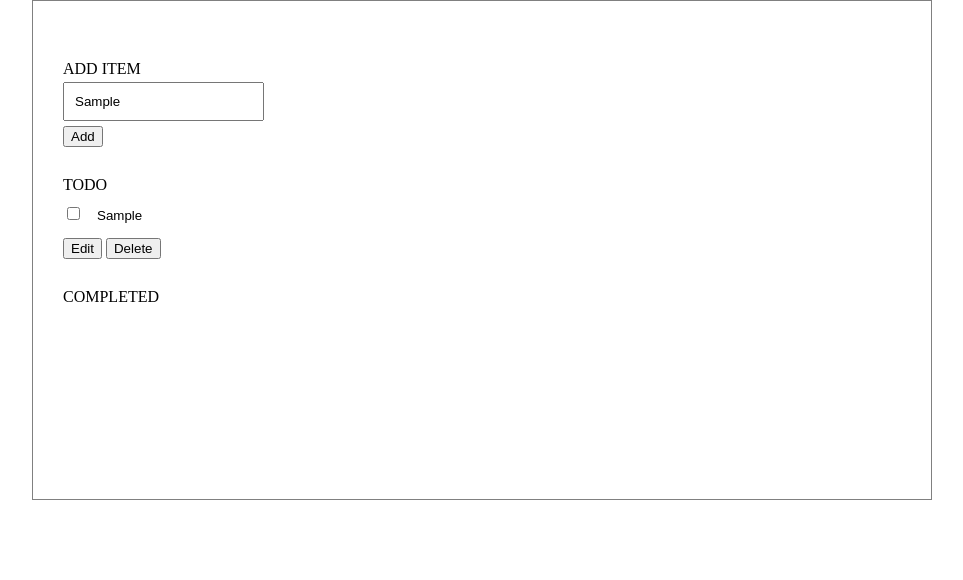
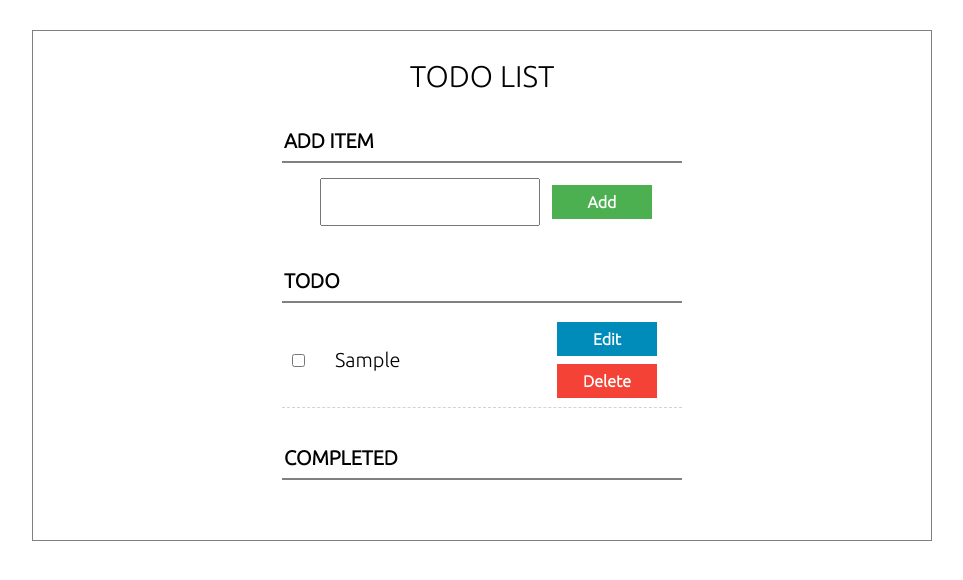
Before and after one commit to stuuuuu/todolist, a plain HTML site: page index.html in a window 1280 px wide. Both pictures are taken after typing "Sample" into the empty fields and a click on the button "Add". Shown: the whole page, without its empty margins (158-1121 px from the left). Drawn offline with Linux system fonts and the light colour scheme.

Commit message:
completed all functions and cleaned all other styling

```diff
--- a/css/style.css
+++ b/css/style.css
@@ -1,10 +1,16 @@
 @import url(reset.css);
 
-*{
+* {
     box-sizing: border-box;
+    font-family: "Ubuntu", sans-serif !important;
 }
 
-.container{
+h1 {
+    font-size: 30px;
+    text-align: center;
+}
+
+.container {
     display: block;
     position: relative;
     width: 100%;
@@ -12,7 +18,14 @@
     min-height: 100vh;
 }
 
-.wrapper{
+.main {
+    display: block;
+    position: relative;
+    margin: auto;
+    max-width: 400px;
+}
+
+.wrapper {
     display: block;
     position: relative;
     margin: auto;
@@ -21,28 +34,90 @@
     border: 1px solid gray;
     height: 100%;
     padding: 30px;
+    margin-top: 30px;
 }
 
-section{
+section {
     display: block;
     position: relative;
     margin: 30px 0px;
 }
 
-h3{
+h3 {
     text-transform: uppercase;
 }
 
-input{
+input {
     padding: 10px;
-    margin-top: 5px;
-    margin-bottom: 5px;
+    margin: 5px 10px;
+    font-size: 20px;
+    max-width: 220px;
 }
 
-input[id*=list-inp-]{
-    border:none;
+input[id*="inp-list-"] {
+    border: none;
 }
 
-.no-pointer-events{
+.no-pointer-events {
     pointer-events: none;
 }
+
+.done {
+    text-decoration: line-through;
+}
+
+div[class*="title"] {
+    padding: 10px 2px;
+    border-bottom: 2px solid gray;
+    font-weight: bold;
+    margin-bottom: 10px;
+    font-size: 20px;
+}
+
+button[class*="btn"] {
+    font-weight: bold;
+}
+
+button {
+    border: none;
+    color: white;
+    padding: 8px 0px;
+    text-align: center;
+    text-decoration: none;
+    display: inline-block;
+    font-size: 16px;
+    margin: 4px 2px;
+    cursor: pointer;
+    width: 100px;
+}
+
+.btn-add {
+    background-color: #4caf50;
+}
+.btn-edit {
+    background-color: #008cba;
+}
+.btn-delete {
+    background-color: #f44336;
+}
+
+.add-input,
+.list,
+div[class*="list-inp"] {
+    display: flex;
+    justify-content: center;
+    align-items: center;
+}
+
+div[class*="list-inp"] > input:first-child {
+    flex: 0.4;
+}
+
+div[class*="list-inp"] > input:last-child {
+    flex: 2;
+}
+
+.list {
+    border-bottom: 1px dashed lightgrey;
+    padding: 5px 0px;
+}
--- a/index.html
+++ b/index.html
@@ -11,6 +11,12 @@
         <meta name="description" content="" />
         <meta name="viewport" content="width=device-width, initial-scale=1" />
         <link rel="stylesheet" href="css/style.css" />
+        <link rel="preconnect" href="https://fonts.googleapis.com" />
+        <link rel="preconnect" href="https://fonts.gstatic.com" crossorigin />
+        <link
+            href="https://fonts.googleapis.com/css2?family=Ubuntu:wght@300&display=swap"
+            rel="stylesheet"
+        />
     </head>
     <body>
         <!--[if lt IE 7]>
@@ -21,29 +27,33 @@
         <![endif]-->
         <div class="container">
             <div class="wrapper">
+                <h1>TODO LIST</h1>
                 <div class="main">
                     <section class="add-item">
                         <div class="add-title">
                             <h3>Add ITEM</h3>
                         </div>
                         <div class="add-input">
-                            <input type="text" class="inp" id="inp-add"/><br />
-                            <button class="btn btn-add" onclick="fnc_todo.add()">Add</button>
+                            <input type="text" class="inp" id="inp-add" /><br />
+                            <button
+                                class="btn btn-add"
+                                onclick="fnc_todo.add()"
+                            >
+                                Add
+                            </button>
                         </div>
                     </section>
                     <section class="todo-item">
                         <div class="todo-title">
                             <h3>TODO</h3>
                         </div>
-                        <div class="todo-list">
-                        </div>
+                        <div class="todo-list"></div>
                     </section>
                     <section class="completed-item">
                         <div class="completed-title">
                             <h3>Completed</h3>
                         </div>
-                        <div class="completed-todo-list">
-                        </div>
+                        <div class="completed-todo-list"></div>
                     </section>
                 </div>
             </div>
--- a/js/script.js
+++ b/js/script.js
@@ -5,37 +5,71 @@ let fnc_todo = {
     // adding list
     add: function () {
         let temp_val = document.getElementById("inp-add").value;
-        this.el_prepend(temp_val);
+        if (!temp_val == "") {
+            this.el_prepend(temp_val);
+            document.getElementById("inp-add").value = "";
+        } else {
+            alert("Please input an item.");
+        }
     },
 
     // editing list
     edit: function (id) {
         new_id = document.getElementById(id);
-        let el_val = new_id.value;
-        console.log(id);
         new_id.classList.remove("no-pointer-events");
         new_id.focus();
+
+        // add linethrough if it's in completed
+        if (new_id.classList.contains("done")) {
+            new_id.classList.remove("done");
+        }
     },
 
     //  delete list item
     delete: function (id) {
-        new_id = document.querySelectorAll("." + id)[0];
-        new_id.remove();
+        if (document.getElementById(id) == null) {
+            document.getElementById("completed-" + id).remove();
+        } else {
+            new_id = document.getElementById(id);
+            new_id.remove();
+        }
     },
 
     complete: function (parent_id, check_id) {
-        parent_id = document.querySelectorAll("." + parent_id)[0];
         if (document.getElementById(check_id).checked) {
             // cloning the node
-            let clone = parent_id.cloneNode(true);
+            let clone = document.getElementById(parent_id).cloneNode(true);
 
             // Change the id attribute of the newly created element
-            clone.setAttribute( 'id', "completed-"+parent_id );
+            clone.setAttribute("id", "completed-" + parent_id);
 
             // Append the newly created element to the completed list
-            document.querySelectorAll(".completed-todo-list")[0].appendChild(clone);
+            document.querySelector(".completed-todo-list").appendChild(clone);
+
+            // Remove the original elements from todo list after cloning
+            document.getElementById(parent_id).remove();
+
+            // adding strikethrough on the text
+            document.getElementById("inp-" + parent_id).classList.add("done");
         } else {
+            // cloning the node
+            let clone = document
+                .getElementById("completed-" + parent_id)
+                .cloneNode(true);
 
+            // Change the id attribute of the newly created element
+            clone.setAttribute("id", parent_id);
+
+            // Append the newly created element to the completed list
+            document.querySelector(".todo-list").appendChild(clone);
+
+            // Remove the original elements from todo list after cloning
+            document.getElementById("completed-" + parent_id).remove();
+
+            // removing strikethrough on the text
+            document
+                .getElementById("inp-" + parent_id)
+                .classList.remove("done");
         }
     },
 
@@ -43,44 +77,37 @@ let fnc_todo = {
     el_prepend: function (val) {
         let new_counter = this.counter++;
         let new_el = document.createElement("div");
-        new_el.setAttribute("class", `list list-${new_counter}`);
+        new_el.setAttribute("class", `list`);
+        new_el.setAttribute("id", `list-${new_counter}`);
 
         // create new sets of lists items
         new_el.innerHTML = `
             <div class="list-inp-container">
             <input type="checkbox" id="chk-list-${new_counter}" onclick="fnc_todo.complete('list-${new_counter}', 'chk-list-${new_counter}')"/>
-            <input type="text" class="inp no-pointer-events" id="list-inp-${new_counter}" onfocusout="fnc_todo.focus_out('list-inp-${new_counter}')"/>
+            <input type="text" class="inp no-pointer-events" id="inp-list-${new_counter}" onfocusout="fnc_todo.focus_out('inp-list-${new_counter}')"/>
             </div>
             <div class="btn-container">
-                <button class="btn btn-edit" onclick="fnc_todo.edit('list-inp-${new_counter}')">Edit</button>
+                <button class="btn btn-edit" onclick="fnc_todo.edit('inp-list-${new_counter}')">Edit</button>
                 <button class="btn btn-delete" onclick="fnc_todo.delete('list-${new_counter}')">Delete</button>
             </div>
             `;
 
         document.querySelectorAll(".todo-list")[0].prepend(new_el);
-        document.getElementById(`list-inp-${new_counter}`).value = val;
-        console.log(val + "tits");
+        document.getElementById(`inp-list-${new_counter}`).value = val;
     },
 
     // when done editing and focus is not in the textbox
     focus_out: function (id) {
-        new_id = document.getElementById(id);
-        new_id.classList.add("no-pointer-events");
+        if (
+            document
+                .getElementById(id)
+                .parentElement.parentElement.id.includes("completed")
+        ) {
+            document.getElementById(id).classList.add("done");
+            new_id.classList.add("no-pointer-events");
+        } else {
+            new_id = document.getElementById(id);
+            new_id.classList.add("no-pointer-events");
+        }
     },
 };
-
-
-
-
-
-/*
-
-things to do
-
-1. clean up complete function
-    - onchange inside todo remove the element
-    - upon cloning make sure to change all class and id for the buttons to still use the functionalities of edit and remove
-2. once check box unchecked from completed make sure to clone the element and append it to the todo
-
-
-*/
```
